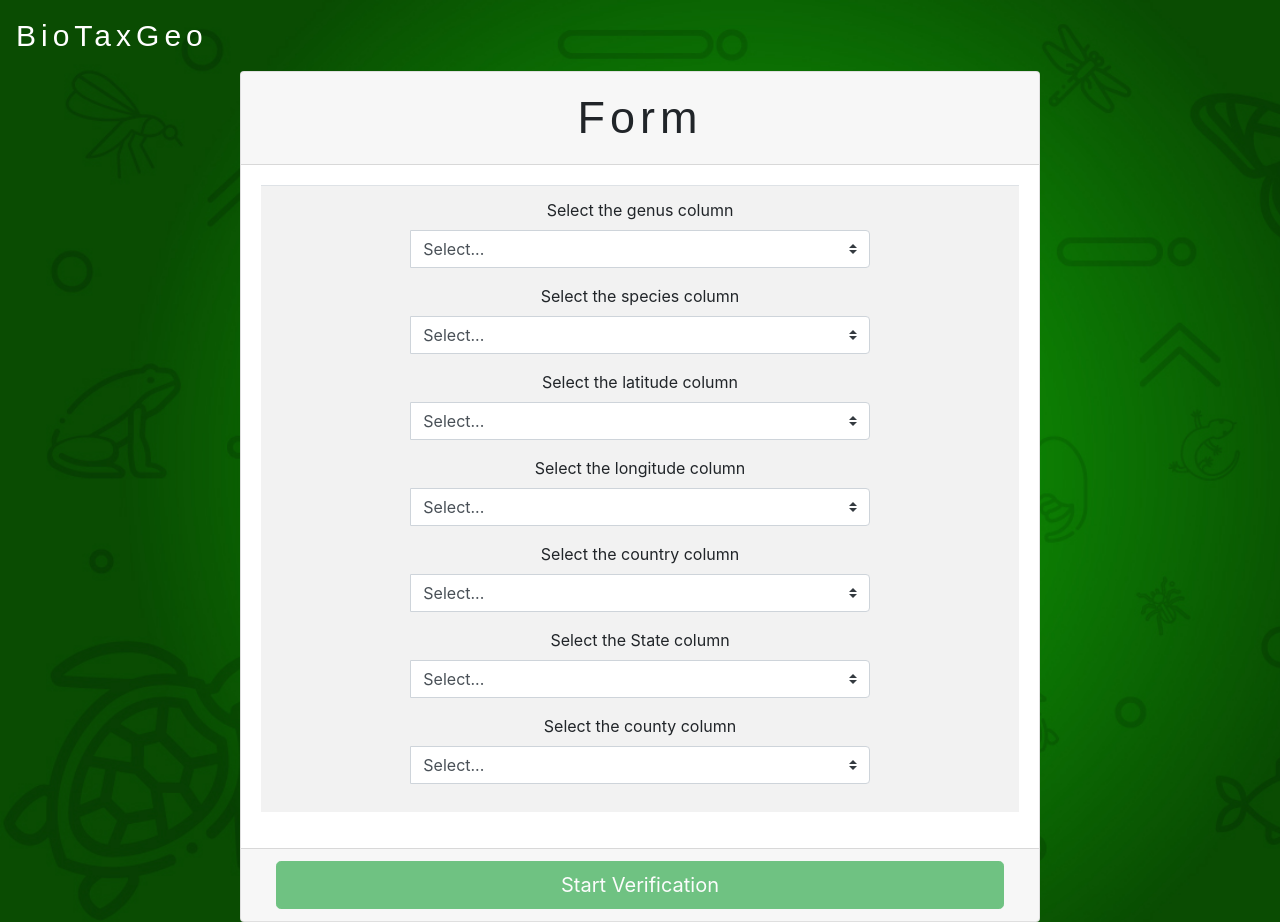
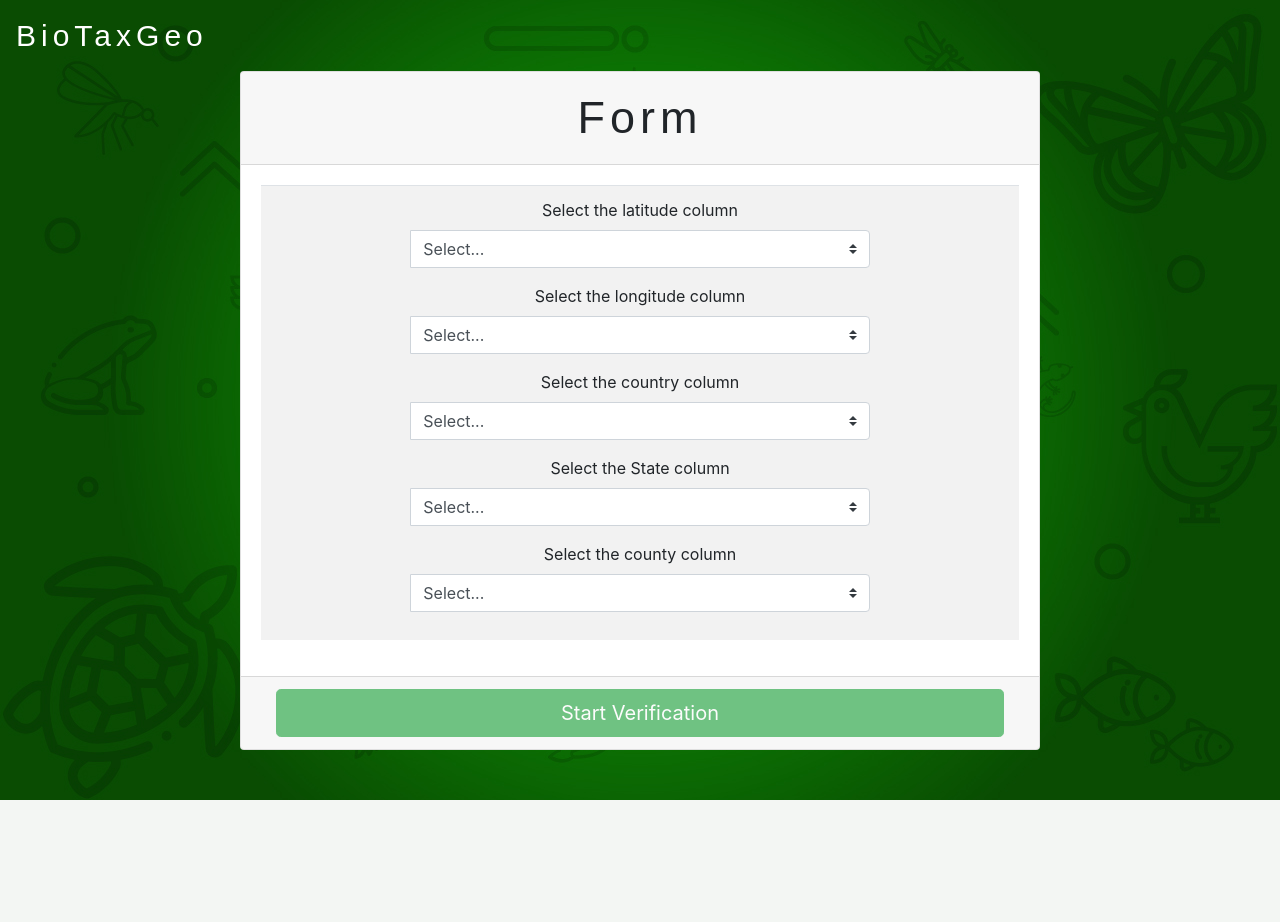
Before and after one commit to marcos-de-sousa/BioTaxGeo, a Flask app: template templates/form/markers_form.html in a window 1280 px wide. After the commit the page ends 800 px from the top, so only its background shows below. Run offline with Flask 2, Linux system fonts and the light colour scheme; the template is opened without the code that fills it, so the values that code supplies are empty; some libraries are stand-ins or nearby versions; some web fonts are replaced.

Commit message:
refactor: genus and species fields removed in the occurrence check

```diff
--- a/controller/markers_controller.py
+++ b/controller/markers_controller.py
@@ -4,7 +4,6 @@ from model.hierarchy_taxon import Hierarchy_Taxon
 import googlemaps
 import json
 
-hrch_taxon = Hierarchy_Taxon()
 spreadsheet_titles = {}
 file_api = open('googlemaps_api_key.txt', 'r')
 google_key = file_api.read()
@@ -24,18 +23,12 @@ def markers_validation():
         region = request.form["selection_region"]
         region = eval(region)
         titles_cookie.append(region)
-        taxon = request.form["selection_taxon"]
-        taxon = eval(taxon)
-        titles_cookie.append(taxon)
         used_sheet.coordinate.set_Latitude_Column_values(coord["latitude"])
         used_sheet.coordinate.set_Longitude_Column_values(coord["longitude"])
 
         used_sheet.locality.set_Country_Column_values(region["country"])
         used_sheet.locality.set_State_Column_values(region["state"])
         used_sheet.locality.set_County_Column_values(region["county"])
-
-        hrch_taxon.set_Genus(used_sheet.Value_in_Column(taxon['genus']))
-        hrch_taxon.set_Specie(used_sheet.Value_in_Column(taxon['specie']))
 
         spreadsheet_titles['country'] = region["country"]
         spreadsheet_titles['state'] = region["state"]
@@ -72,9 +65,6 @@ def markers_list_map():
             spreadsheet_state = used_sheet.locality.get_State_Column_values()
             spreadsheet_county = used_sheet.locality.get_County_Column_values()
 
-            genus = hrch_taxon.get_Genus()
-            specie = hrch_taxon.get_Specie()
-
             list_empty_values = [i for i, item in enumerate(coord_lat) if item == '']
             count = 0
             list_region = []
@@ -86,8 +76,6 @@ def markers_list_map():
                 del(spreadsheet_country[delete])
                 del(spreadsheet_state[delete])
                 del(spreadsheet_county[delete])
-                del (genus[delete])
-                del (specie[delete])
                 count+=1
             try:
                 for x in range(len(coord_lat)):
@@ -130,7 +118,7 @@ def markers_list_map():
                 print("erro: "+NameError)
             row_coord_lat = used_sheet.coordinate.get_Index_Row_Lat()
             row_coord_lng = used_sheet.coordinate.get_Index_Row_Lng()
-            return render_template("list/markers_list.html", google_key=google_key, polygons=polygons, latitude=coord_lat, longitude=coord_lng, row_coord_lat=row_coord_lat, row_coord_lng=row_coord_lng, list_region=list_region, country=spreadsheet_country, state=spreadsheet_state, county=spreadsheet_county, genus=genus, specie=specie, list_checked_regions=list_treatment_region, spreadsheet_titles=spreadsheet_titles)
+            return render_template("list/markers_list.html", google_key=google_key, polygons=polygons, latitude=coord_lat, longitude=coord_lng, row_coord_lat=row_coord_lat, row_coord_lng=row_coord_lng, list_region=list_region, country=spreadsheet_country, state=spreadsheet_state, county=spreadsheet_county, list_checked_regions=list_treatment_region, spreadsheet_titles=spreadsheet_titles)
         except:
             return render_template("errorscreen/InvalidValue.html")
 @markers_blueprint .route("/markers_confirm", methods=["GET", "POST"])
--- a/templates/form/markers_form.html
+++ b/templates/form/markers_form.html
@@ -23,18 +23,6 @@
                         <td>
                            <form class="well form-horizontal">
                               <fieldset>
-                                 <div class="form-group">
-                                    <label class="col-md-4 control-label">Select the genus column</label>
-                                    <div class="col-md-8 inputGroupContainer">
-                                       <div class="input-group"><span class="input-group-addon"><i class="glyphicon glyphicon-user"></i></span><select class="custom-select" id="genus"><option>Select...</option></select></div>
-                                    </div>
-                                 </div>
-                                 <div class="form-group">
-                                    <label class="col-md-4 control-label">Select the species column</label>
-                                    <div class="col-md-8 inputGroupContainer">
-                                       <div class="input-group"><span class="input-group-addon"><i class="glyphicon glyphicon-home"></i></span><select class="custom-select" id="specie"><option>Select...</option></select></div>
-                                    </div>
-                                 </div>
                                  <div class="form-group">
                                     <label class="col-md-4 control-label">Select the latitude column</label>
                                     <div class="col-md-8 inputGroupContainer">
@@ -77,7 +65,6 @@
                   <div align="center" class="container">
                     <input type="text" name = "selection_coordinate" value="" hidden="hidden" id="selection_coordinate"/>
                     <input type="text" name = "selection_region" value="" hidden="hidden" id="selection_region"/>
-                    <input type="text" name = "selection_taxon" value="" hidden="hidden" id="selection_taxon"/>
                     <input type="submit" id="submit" value="Start Verification" class="btn btn-success btn-lg btn-block" disabled/>
                   </div>
                </form>
@@ -98,10 +85,7 @@
             cookies != "None" ? cookies = JSON.parse(cookies) : cookies = null
             var coordinates = {"latitude": null, "longitude": null}
             var region = {"country": null, "state": null, "county": null}
-            var taxon = {"genus": null, "specie": null}
 
-            var select_genus = document.getElementById("genus");
-            var select_specie = document.getElementById("specie");
             var select_latitude = document.getElementById("latitude");
             var select_longitude = document.getElementById("longitude");
             var select_country = document.getElementById("country");
@@ -116,11 +100,6 @@
             }
             function AssigningTitles(){
                 for (title of titles){
-                    new_option1 = document.createElement("option");
-                    new_option1.innerHTML = title;
-
-                    new_option2 = document.createElement("option");
-                    new_option2.innerHTML = title;
 
                     new_option3 = document.createElement("option");
                     new_option3.innerHTML = title;
@@ -137,8 +116,6 @@
                     new_option7 = document.createElement("option");
                     new_option7.innerHTML = title;
 
-                    select_genus.appendChild(new_option1);
-                    select_specie.appendChild(new_option2);
                     select_latitude.appendChild(new_option3);
                     select_longitude.appendChild(new_option4);
                     select_country.appendChild(new_option5);
@@ -160,30 +137,10 @@
                   var input_text2 = document.getElementById("selection_region");
                   input_text2.value = formated_region;
                }
-               if(this.id in taxon){
-                  taxon[this.id] = this.value;
-                  var formated_taxon = JSON.stringify(taxon);
-                  var input_text3 = document.getElementById("selection_taxon");
-                  input_text3.value = formated_taxon;
-               }
                ActiveSubmit()
             }
             function Auto_Selected_Using_Cookie(){
-               for (value=1; value < select_genus.options.length; value++){
-                  if(select_genus[value].label == cookies[2].genus){
-                     select_genus.selectedIndex = value
-                     taxon.genus = cookies[2].genus;
-                     var formated_taxon = JSON.stringify(taxon);
-                     var input_text3 = document.getElementById("selection_taxon");
-                     input_text3.value = formated_taxon;
-                  }
-                  if(select_specie[value].label == cookies[2].specie){
-                     select_specie.selectedIndex = value
-                     taxon.specie = cookies[2].specie;
-                     var formated_taxon = JSON.stringify(taxon);
-                     var input_text3 = document.getElementById("selection_taxon");
-                     input_text3.value = formated_taxon;
-                  }
+               for (value=1; value < select_country.options.length; value++){
 
                   if(select_latitude[value].label == cookies[0].latitude){
                      select_latitude.selectedIndex = value
@@ -226,14 +183,8 @@
             }
 
             function isAllSelected(){
-               let t = true
                let r = true
                let c = true
-               for (value in taxon){
-                  if (taxon[value] === null){
-                     t = false
-                  }
-               }
                for (value in region){
                   if (region[value] === null){
                      r = false
@@ -244,7 +195,7 @@
                      c = false
                   }
                }
-               if (t && r && c){
+               if (r && c){
                   return true
                }
                else {
@@ -256,8 +207,6 @@
                   submit_button.removeAttribute("disabled")
                }
             }
-            select_genus.addEventListener("change", Selected);
-            select_specie.addEventListener("change", Selected);
             select_latitude.addEventListener("change", Selected);
             select_longitude.addEventListener("change", Selected);
             select_country.addEventListener("change", Selected);
--- a/templates/list/markers_list.html
+++ b/templates/list/markers_list.html
@@ -126,8 +126,6 @@
         var country = '{{country}}'
         var state = '{{state}}'
         var county = '{{county}}'
-        var genus = '{{genus}}'
-        var specie = '{{specie}}'
         var list_checked_regions = '{{list_checked_regions}}'
         var spreadsheet_titles = '{{spreadsheet_titles}}'
 
@@ -136,8 +134,6 @@
         country = country.replace(/&#39;/g, '"')
         state = state.replace(/&#39;/g, '"')
         county =  county.replace(/&#39;/g, '"')
-        genus = genus.replace(/&#39;/g, '"')
-        specie =  specie.replace(/&#39;/g, '"')
         list_checked_regions = list_checked_regions.replace(/&#39;/g, '"')
         spreadsheet_titles = spreadsheet_titles.replace(/&#39;/g, '"')
 
@@ -150,8 +146,6 @@
         country = JSON.parse(country)
         state = JSON.parse(state)
         county = JSON.parse(county)
-        genus = JSON.parse(genus)
-        specie = JSON.parse(specie)
         spreadsheet_titles = JSON.parse(spreadsheet_titles)
         list_checked_regions = JSON.parse(list_checked_regions)
 
--- a/templates/transition/choose_route.html
+++ b/templates/transition/choose_route.html
@@ -17,7 +17,7 @@
             <div class="row" style="margin-top: 30px;">
                 <div class="col routesColDiv" style=" margin-bottom: 15px;">
                     <div class="routesCard card">
-                        <div class="card-header text-center routeCardHeader">Occurrence map</div>
+                        <div class="card-header text-center routeCardHeader">Occurrence Check</div>
                         <div class="card-body">
                             <p style="text-align: justify;" class="card-text">Define the species occurrence areas of your worksheet by drawing polygons on the map, and check if there are any occurrences outside the region of your search.<br>Check if there is a region with the incorrect coordinates or if there is a coordinate with an incorrect region.</p>
                         </div>
```
Also changed, not shown: static/js/implementation/plotPolygon.js (+2 -9 lines), static/js/prototypes/componentHTML.js (+7 -8 lines).
